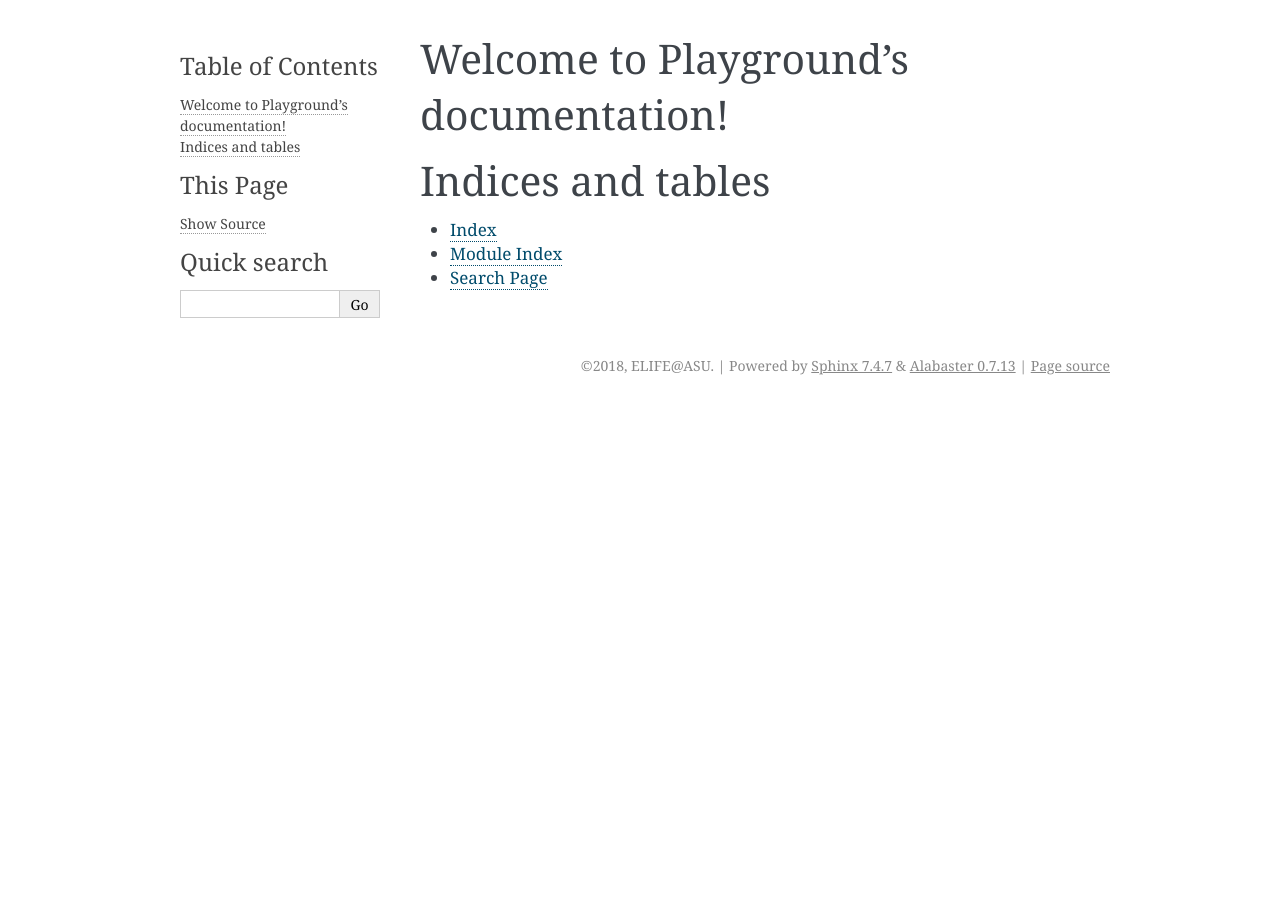
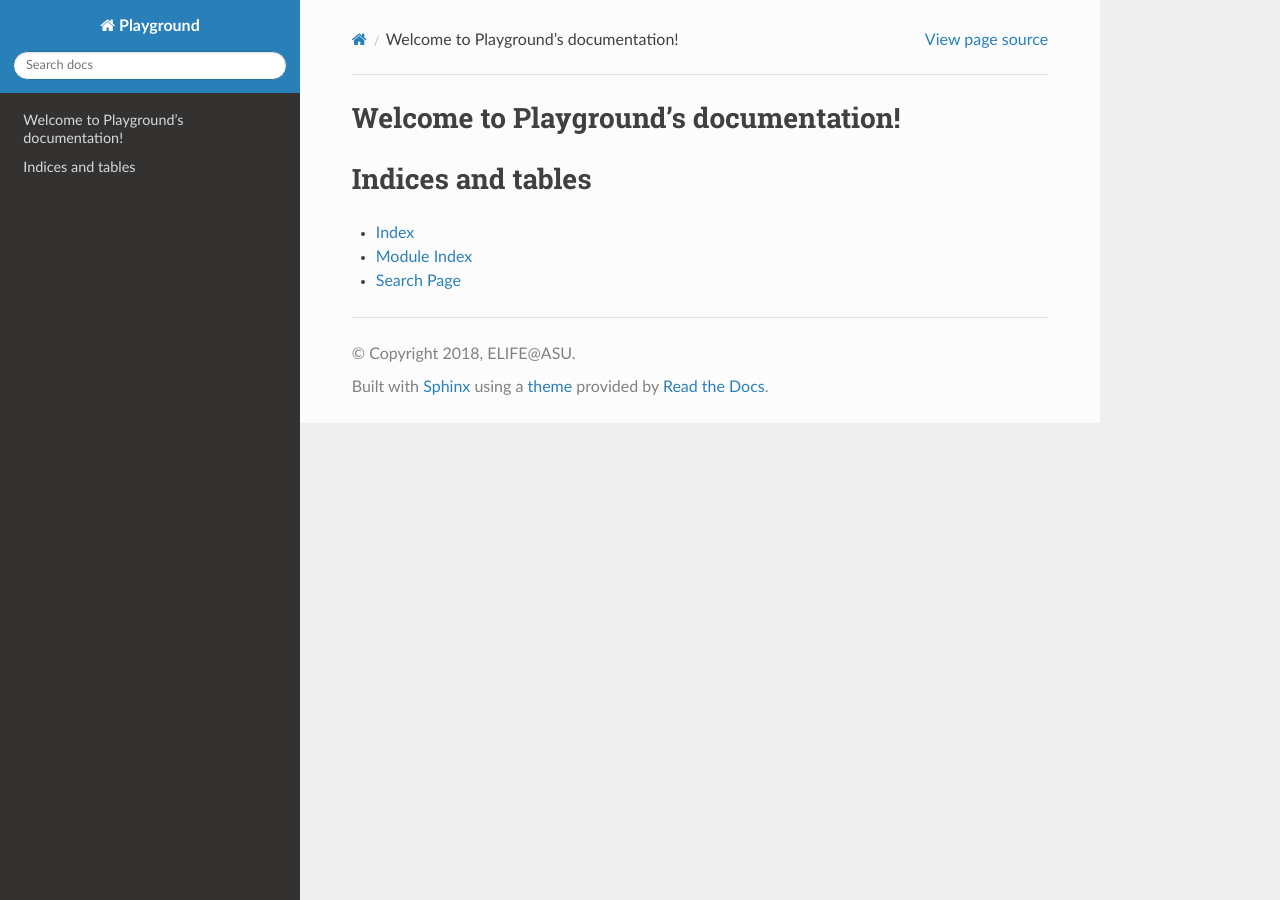
Before and after one commit to ELIFE-ASU/meet-julia, a Sphinx documentation site: the page built from game-theory/python/playground/docs/source/index.rst, in a window 1280 px wide. Built offline with Sphinx 7.4.7 and the Read the Docs theme 2.0.0, drawn with Linux system fonts in a browser that asks for light colours.

Commit message:
Reconfigure documentation
I added the project root the the path so autodocs will be able to
find the source code, and switched to the "Read The Docs" theme.

```diff
--- a/game-theory/python/playground/docs/source/conf.py
+++ b/game-theory/python/playground/docs/source/conf.py
@@ -11,10 +11,10 @@
 # If extensions (or modules to document with autodoc) are in another directory,
 # add these directories to sys.path here. If the directory is relative to the
 # documentation root, use os.path.abspath to make it absolute, like shown here.
-#
-# import os
-# import sys
-# sys.path.insert(0, os.path.abspath('.'))
+
+import os
+import sys
+sys.path.insert(0, os.path.abspath('../..'))
 
 
 # -- Project information -----------------------------------------------------
@@ -80,7 +80,7 @@ pygments_style = 'sphinx'
 # The theme to use for HTML and HTML Help pages.  See the documentation for
 # a list of builtin themes.
 #
-html_theme = 'alabaster'
+html_theme = 'sphinx_rtd_theme'
 
 # Theme options are theme-specific and customize the look and feel of a theme
 # further.  For a list of options available for each theme, see the
```
